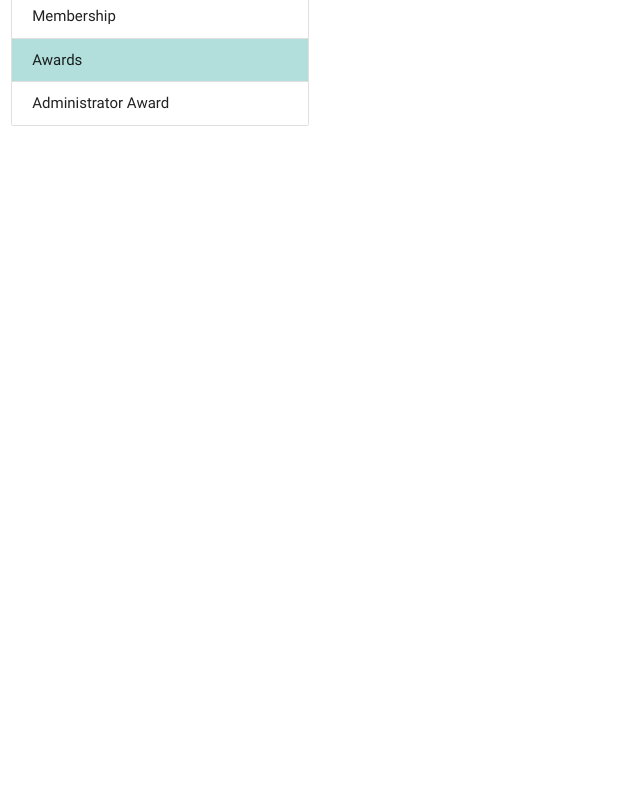
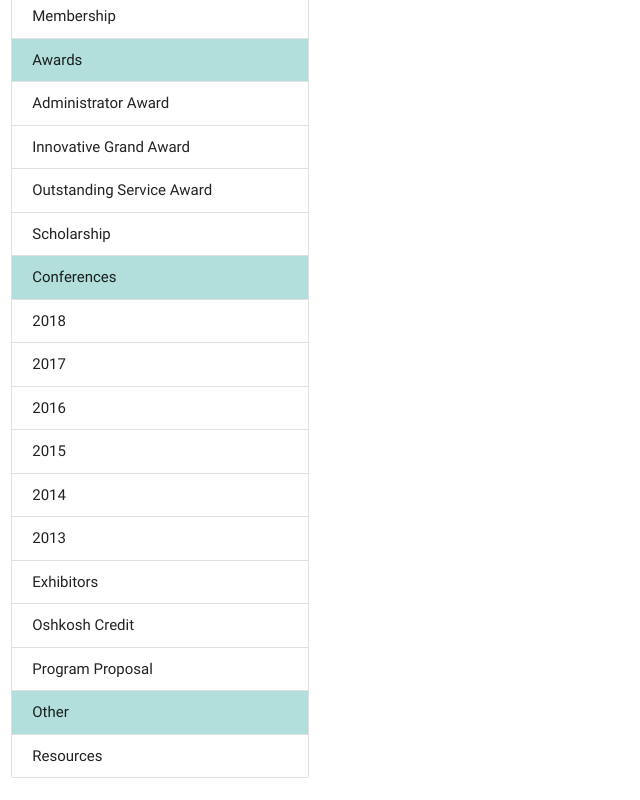
Before and after one commit to bresheske/wt1a, an Angular app: page /content in a window 1280 px wide. Shown: the part 436-1236 px from the top of the page, without its empty margins (0-640 px from the left). Before the commit the page ends 800 px from the top, so only its background shows below. Built offline with nearby package versions, Linux system fonts and the light colour scheme.

Commit message:
added more pages

```diff
--- a/src/app/modules/content/content.component.html
+++ b/src/app/modules/content/content.component.html
@@ -13,6 +13,23 @@
 
       <li class="collection-item teal lighten-4">Awards</li>
       <li class="collection-item" routerLink="/content/administrator-award" routerLinkActive="active">Administrator Award</li>
+      <li class="collection-item" routerLink="/content/innovative-grant-award" routerLinkActive="active">Innovative Grand Award</li>
+      <li class="collection-item" routerLink="/content/outstanding-service-award" routerLinkActive="active">Outstanding Service Award</li>
+      <li class="collection-item" routerLink="/content/scholarship" routerLinkActive="active">Scholarship</li>
+
+      <li class="collection-item teal lighten-4">Conferences</li>
+      <li class="collection-item" routerLink="/content/conference-2018" routerLinkActive="active">2018</li>
+      <li class="collection-item" routerLink="/content/conference-2017" routerLinkActive="active">2017</li>
+      <li class="collection-item" routerLink="/content/conference-2016" routerLinkActive="active">2016</li>
+      <li class="collection-item" routerLink="/content/conference-2015" routerLinkActive="active">2015</li>
+      <li class="collection-item" routerLink="/content/conference-2014" routerLinkActive="active">2014</li>
+      <li class="collection-item" routerLink="/content/conference-2013" routerLinkActive="active">2013</li>
+      <li class="collection-item" routerLink="/content/conference-exhibitors" routerLinkActive="active">Exhibitors</li>
+      <li class="collection-item" routerLink="/content/conference-oshkosh-credit" routerLinkActive="active">Oshkosh Credit</li>
+      <li class="collection-item" routerLink="/content/conference-program-proposal" routerLinkActive="active">Program Proposal</li>
+
+      <li class="collection-item teal lighten-4">Other</li>
+      <li class="collection-item" routerLink="/content/resources" routerLinkActive="active">Resources</li>
     </ul>
   </div>
 
```
Also changed, not shown: 1 other file (tests, documents, lock files or other folders).
